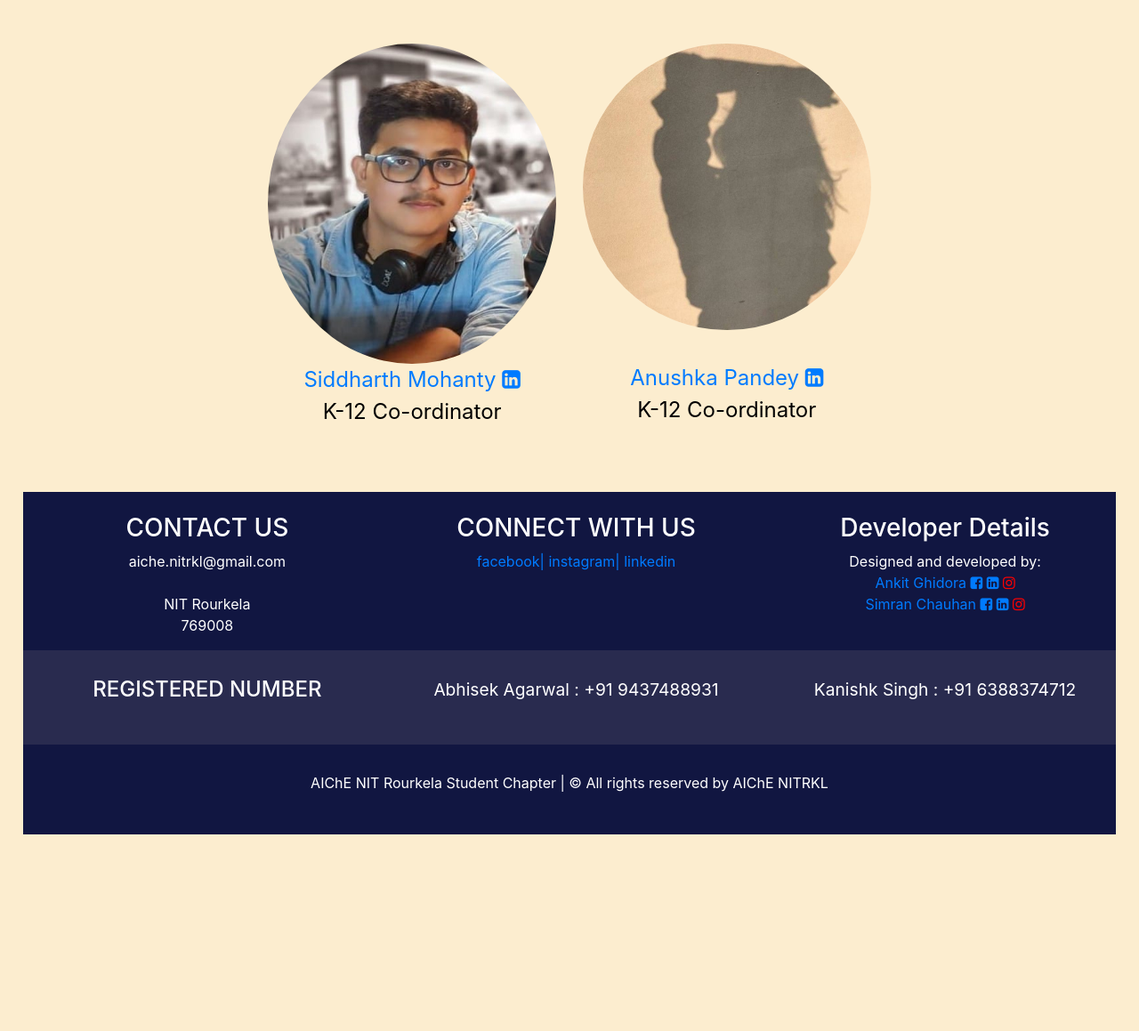
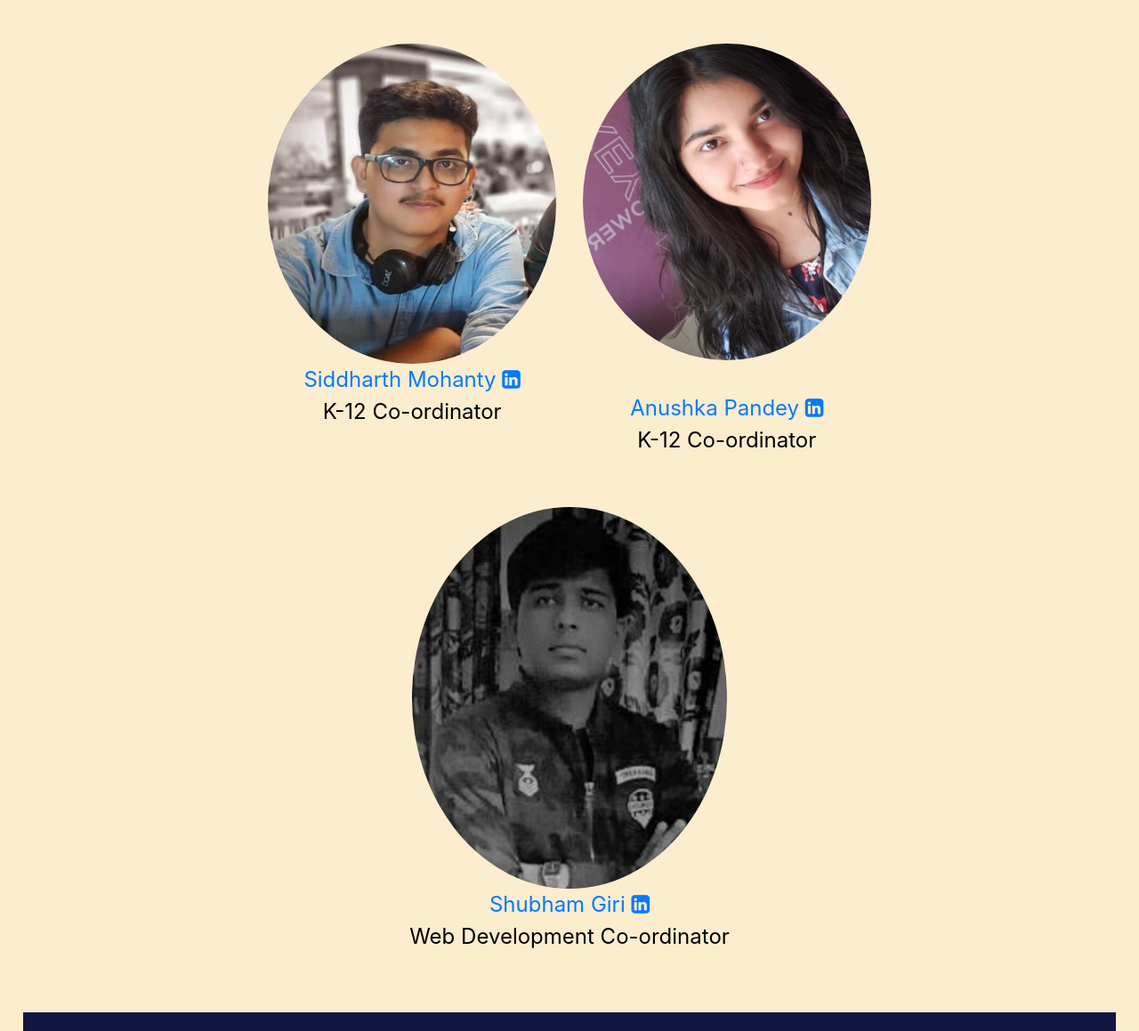
Before and after one commit to nirma42/aichenitrkl.github.io, a plain HTML site: page AIChE_Team.html in a window 1280 px wide. Shown: the part 3286-4445 px from the top of the page at 89% size. Before the commit the page ends 4224 px from the top, so only its background shows below. Drawn offline with nearby package versions, Linux system fonts and the light colour scheme.

Commit message:
Last photo change
K-12 and Web developer photo

```diff
--- a/AIChE_Team.html
+++ b/AIChE_Team.html
@@ -96,7 +96,7 @@
                 <br>
                 <p>K-12 Co-ordinator</p><br>
             </div>
-            <div class="col-sm-6"><img src="Images/anushkap.jpg" style="width:100%;"><br />
+            <div class="col-sm-6"><img src="Images/anushka2.jpg" style="width:100%;"><br />
                 <br />
                 <a href="#"> Anushka Pandey <i class="fa fa-linkedin-square">
                     </i></a>
@@ -105,9 +105,9 @@
             </div>
 
         </div>
-            <!--<img src="Images/sidharth.jpeg" class="sid"><br>
-            <a href="https://www.linkedin.com/in/siddharth-mohanty-8335a31aa"> Siddharth Mohanty <i class="fa fa-linkedin-square">  </i></a>
-                <p class="sid2">K-12 Co-ordinator</p><br>-->
+            <img src="Images/ShubhamG.jpg" class="sid"><br>
+            <a href="#"> Shubham Giri <i class="fa fa-linkedin-square">  </i></a>
+                <p class="sid2">Web Development Co-ordinator</p><br>
 
     </div>
 
```
Also changed, not shown: Images/ShubhamG.jpg (added), Images/anushka2.jpg (added).
